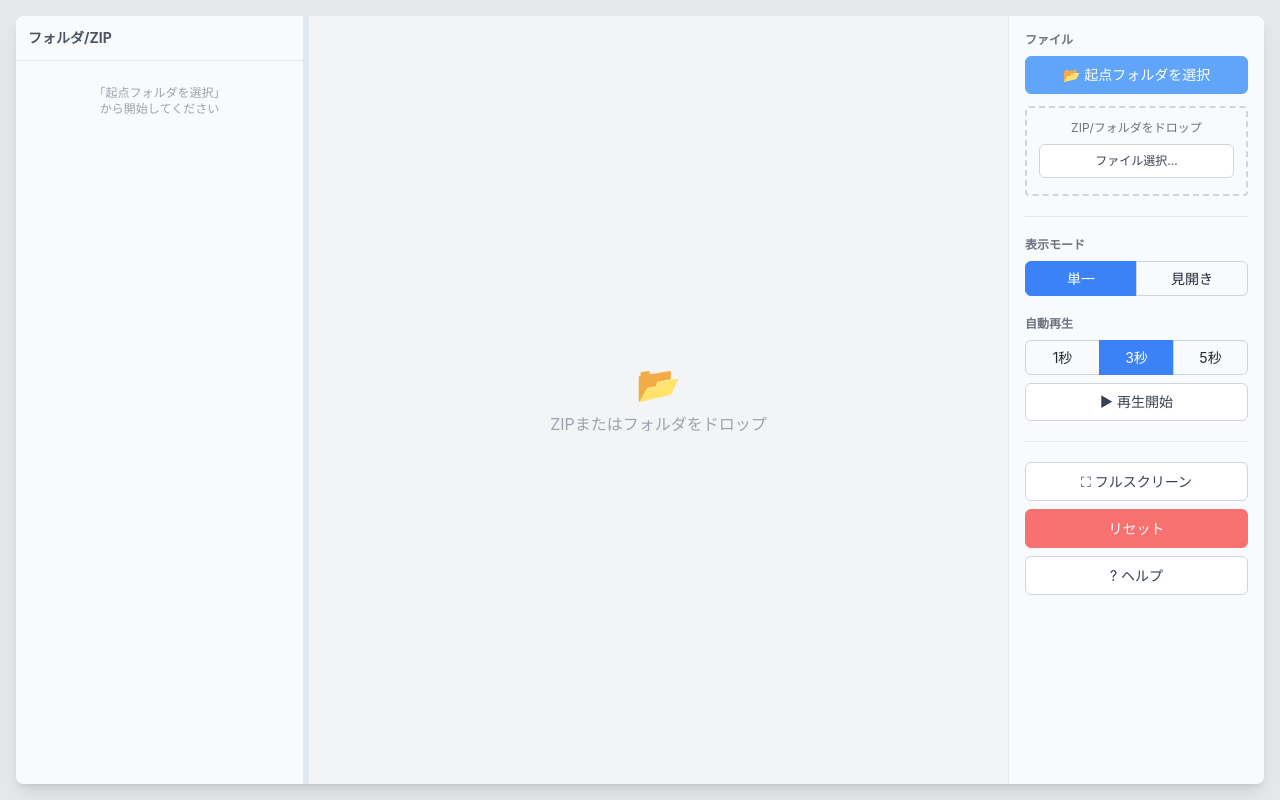
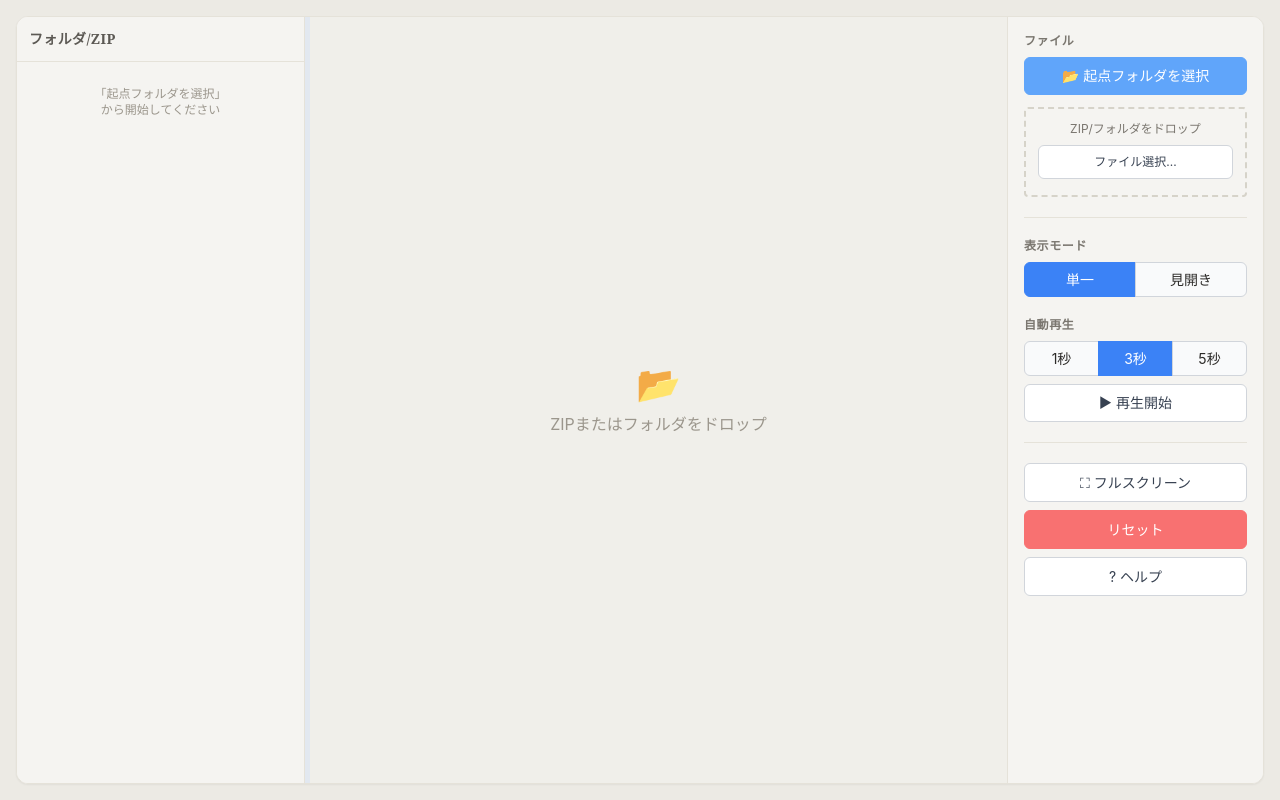
Before and after one commit to suteteco23/manga, a plain HTML site: page index.html in a window 1280 px wide. Drawn offline with nearby package versions, Linux system fonts and the light colour scheme.

Commit message:
配色変更

```diff
--- a/index.html
+++ b/index.html
@@ -8,14 +8,14 @@
     <script src="https://cdnjs.cloudflare.com/ajax/libs/jszip/3.10.1/jszip.min.js"></script>
     <link rel="stylesheet" href="style.css">
 </head>
-<body class="bg-gray-200 text-gray-800 p-0 md:p-4 h-screen flex flex-col overflow-hidden">
+<body class="bg-[#ECEAE4] text-[#2D2B29] p-0 md:p-4 h-screen flex flex-col overflow-hidden selection:bg-[#D97757] selection:text-white">
 
-    <div class="w-full h-full bg-white md:rounded-lg md:shadow-lg flex flex-col md:flex-row overflow-hidden">
+    <div class="w-full h-full bg-[#FCFBFA] md:rounded-xl md:shadow-sm md:border border-[#E5E2D9] flex flex-col md:flex-row overflow-hidden">
 
-        <div id="sidebarPanel" class="hidden md:flex flex-col bg-gray-50 border-r w-72 flex-shrink-0 h-full">
-            <div class="p-3 border-b text-sm font-bold text-gray-600">フォルダ/ZIP</div>
+        <div id="sidebarPanel" class="hidden md:flex flex-col bg-[#F5F4F1] border-r border-[#E5E2D9] w-72 flex-shrink-0 h-full">
+            <div class="p-3 border-b border-[#E5E2D9] text-sm font-bold text-[#5C5954] font-serif tracking-wide">フォルダ/ZIP</div>
             <div id="treeContainer" class="flex-grow overflow-y-auto p-2 text-sm">
-                <div class="text-gray-400 text-center mt-4 text-xs">
+                <div class="text-[#9B968C] text-center mt-4 text-xs">
                     「起点フォルダを選択」<br>から開始してください
                 </div>
             </div>
@@ -23,28 +23,28 @@
 
         <div id="resizeHandle" class="hidden md:block"></div>
 
-        <div id="mainArea" class="flex-grow flex flex-col min-w-0 bg-white relative">
-            <div id="imageContainerHost" class="flex-grow relative bg-gray-100 overflow-hidden flex items-center justify-center">
-                <div id="placeholder" class="text-center text-gray-400 pointer-events-none z-0">
+        <div id="mainArea" class="flex-grow flex flex-col min-w-0 bg-[#FCFBFA] relative">
+            <div id="imageContainerHost" class="flex-grow relative bg-[#F0EFEA] overflow-hidden flex items-center justify-center">
+                <div id="placeholder" class="text-center text-[#9B968C] pointer-events-none z-0">
                     <div class="text-4xl mb-2">📂</div>
                     <div>ZIPまたはフォルダをドロップ</div>
                 </div>
 
-                <div id="loader" class="hidden absolute inset-0 bg-white/90 z-20 flex flex-col items-center justify-center">
-                    <div class="w-64 h-2 bg-gray-200 rounded-full overflow-hidden">
-                        <div id="progressBar" class="h-full bg-blue-500 w-0 transition-all duration-200"></div>
+                <div id="loader" class="hidden absolute inset-0 bg-[#FCFBFA]/90 z-20 flex flex-col items-center justify-center">
+                    <div class="w-64 h-2 bg-[#E5E2D9] rounded-full overflow-hidden">
+                        <div id="progressBar" class="h-full bg-[#D97757] w-0 transition-all duration-200"></div>
                     </div>
-                    <div id="loaderText" class="mt-2 text-sm text-gray-600">Loading...</div>
+                    <div id="loaderText" class="mt-2 text-sm text-[#5C5954] font-serif italic">Loading...</div>
                 </div>
 
                 <div id="imageContainer" class="image-container hidden z-10"></div>
             </div>
 
-            <div id="navBar" class="hidden p-3 border-t bg-white flex items-center gap-4 flex-shrink-0 z-10">
+            <div id="navBar" class="hidden p-3 border-t border-[#E5E2D9] bg-[#FCFBFA] flex items-center gap-4 flex-shrink-0 z-10">
                 <button id="prevBtn" class="btn w-auto px-4">←</button>
                 <div class="flex-grow flex flex-col">
                     <input type="range" id="pageSlider" min="0" value="0" step="1">
-                    <div class="flex justify-between text-xs text-gray-500 font-mono mt-1">
+                    <div class="flex justify-between text-xs text-[#7A766F] font-mono mt-1">
                         <span id="pageCurrent">0</span>
                         <span id="pageTotal">0</span>
                     </div>
@@ -53,30 +53,30 @@
             </div>
         </div>
 
-        <div id="controlPanel" class="w-full md:w-64 bg-gray-50 p-4 border-l overflow-y-auto flex-shrink-0 space-y-5">
+        <div id="controlPanel" class="w-full md:w-64 bg-[#F5F4F1] p-4 border-l border-[#E5E2D9] overflow-y-auto flex-shrink-0 space-y-5">
             <div>
-                <h3 class="text-xs font-bold text-gray-500 uppercase mb-2">ファイル</h3>
+                <h3 class="text-xs font-bold text-[#7A766F] uppercase mb-2 font-serif tracking-wider">ファイル</h3>
                 <button id="btnOpenFolder" class="btn btn-primary mb-3 text-sm">📂 起点フォルダを選択</button>
 
-                <div id="dropZone" class="border-2 border-dashed border-gray-300 rounded p-3 text-center transition-colors hover:bg-gray-100">
-                    <p class="text-xs text-gray-500 mb-2 pointer-events-none">ZIP/フォルダをドロップ</p>
+                <div id="dropZone" class="border-2 border-dashed border-[#D6D3C9] rounded p-3 text-center transition-colors hover:bg-[#F0EFEA]">
+                    <p class="text-xs text-[#7A766F] mb-2 pointer-events-none">ZIP/フォルダをドロップ</p>
                     <button id="btnSelectFile" class="btn text-xs mb-1">ファイル選択...</button>
                     <input type="file" id="fileInput" accept=".zip" class="hidden">
                     <input type="file" id="folderInput" webkitdirectory directory multiple class="hidden">
                 </div>
             </div>
 
-            <hr class="border-gray-200">
+            <hr class="border-[#E5E2D9]">
 
             <div>
-                <h3 class="text-xs font-bold text-gray-500 uppercase mb-2">表示モード</h3>
+                <h3 class="text-xs font-bold text-[#7A766F] uppercase mb-2 font-serif tracking-wider">表示モード</h3>
                 <div class="control-group" id="grpViewMode">
                     <button data-val="single" class="active">単一</button>
                     <button data-val="double">見開き</button>
                 </div>
 
                 <div id="ctrlPageOrder" class="mt-3 hidden">
-                    <label class="text-xs text-gray-500 block mb-1 font-bold">綴じ方向</label>
+                    <label class="text-xs text-[#7A766F] block mb-1 font-bold font-serif">綴じ方向</label>
                     <div class="control-group" id="grpPageOrder">
                         <button data-val="left" class="active">左綴じ</button>
                         <button data-val="right">右綴じ</button>
@@ -85,7 +85,7 @@
             </div>
 
             <div>
-                <h3 class="text-xs font-bold text-gray-500 uppercase mb-2">自動再生</h3>
+                <h3 class="text-xs font-bold text-[#7A766F] uppercase mb-2 font-serif tracking-wider">自動再生</h3>
                 <div class="control-group" id="grpInterval">
                     <button data-val="1000">1秒</button>
                     <button data-val="3000" class="active">3秒</button>
@@ -94,7 +94,7 @@
                 <button id="btnAutoPlay" class="btn mt-2 text-sm">▶ 再生開始</button>
             </div>
 
-            <hr class="border-gray-200">
+            <hr class="border-[#E5E2D9]">
 
             <div class="space-y-2">
                 <button id="btnFullscreen" class="btn tooltip" data-tip="キー: F / ダブルクリック">⛶ フルスクリーン</button>
@@ -107,7 +107,7 @@
     <!-- Generic Modal Structure -->
     <div id="modalOverlay" class="modal-overlay hidden">
         <div id="modalContent" class="modal-content">
-            <h2 id="modalTitle" class="text-xl font-bold mb-6 text-gray-800"></h2>
+            <h2 id="modalTitle" class="text-xl font-bold mb-6 text-[#2D2B29] font-serif"></h2>
             <div id="modalBody"></div>
             <div id="modalAction" class="mt-6 text-right">
                 <button id="modalCloseBtn" class="btn">閉じる</button>
```
